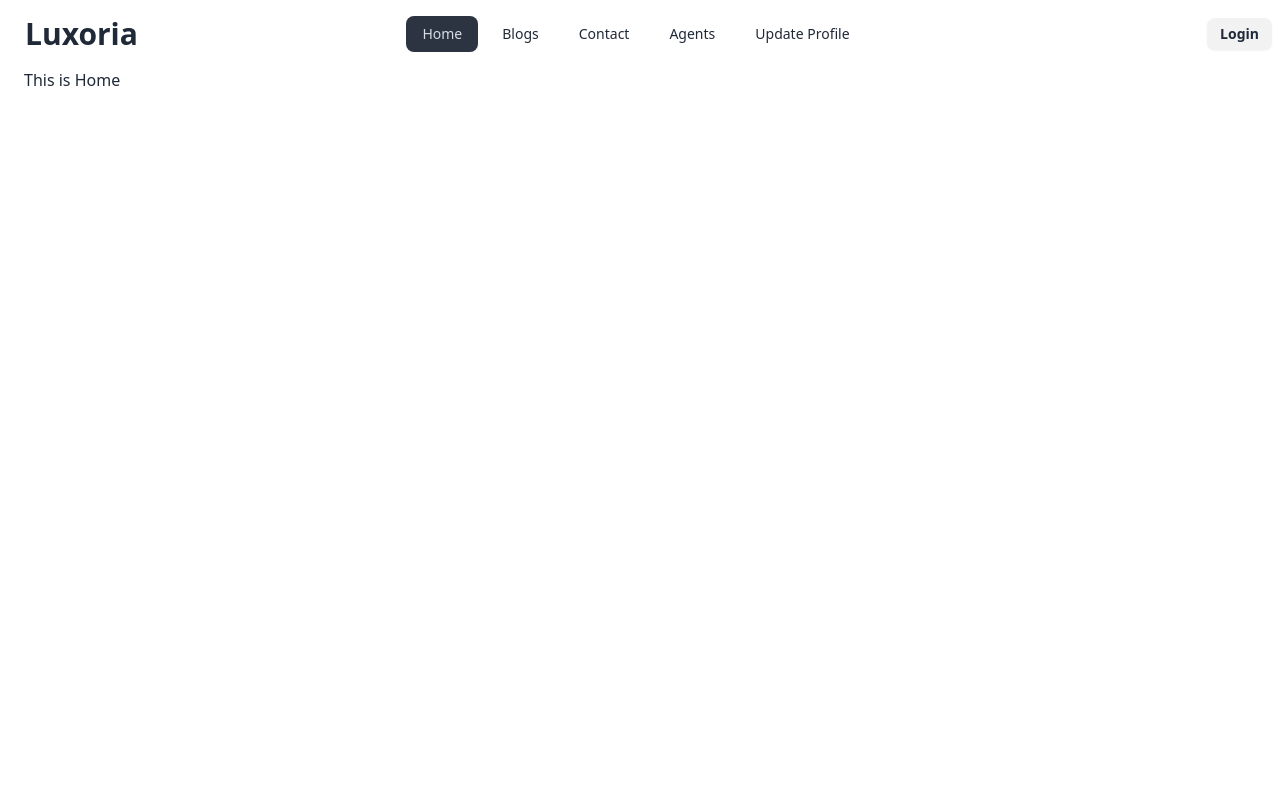
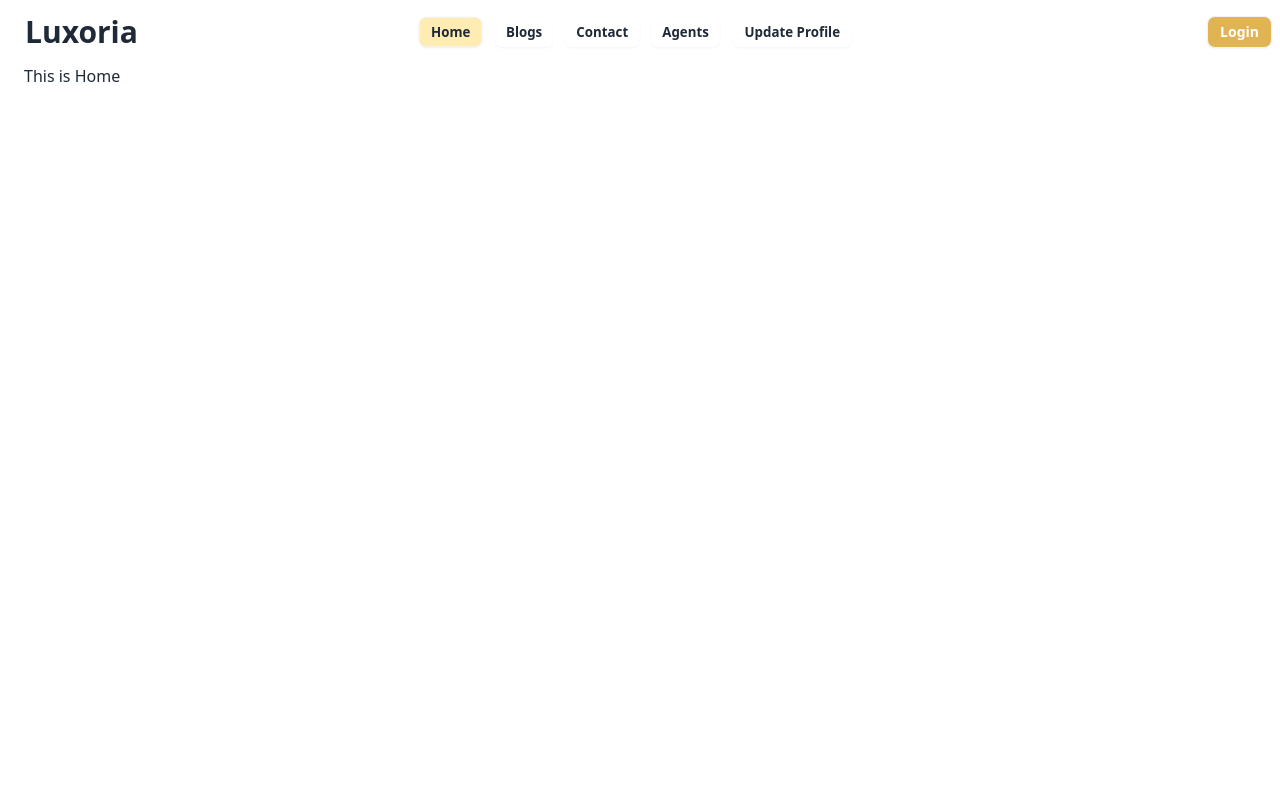
Before and after one commit to Sazid60/Luxoria-Real-Estate, a React (Vite) app: page / in a window 1280 px wide. Shown: the top 800 px of the page. Built offline with nearby package versions, Linux system fonts and the light colour scheme.

Commit message:
NavBar Design Fixed

```diff
--- a/src/Components/Footer.jsx
+++ b/src/Components/Footer.jsx
@@ -28,7 +28,7 @@ const Footer = () => {
                     <form className="mt-4 flex">
                         <input type="email" placeholder="Enter your email" className="w-full  border-gray-700 rounded-l-md py-2 px-3 text-sm text-gray-300 focus:outline-none focus:border-gray-500" />
                         <Link to={"/blogs"}>
-                         <button type="submit" className="bg-[#DAA520] hover:bg-slate-500 text-white font-semibold py-2 px-4 rounded-r-md">Subscribe</button>
+                         <button type="submit" className="bg-[#E1B453] hover:bg-slate-500 text-white font-semibold py-2 px-4 rounded-r-md">Subscribe</button>
                          </Link>
                     </form>
                 </div>
--- a/src/Components/Navbar.jsx
+++ b/src/Components/Navbar.jsx
@@ -1,18 +1,18 @@
-import { NavLink } from "react-router-dom";
+import { Link, NavLink } from "react-router-dom";
 
 const Navbar = () => {
     const links = <>
-        <li className="mr-2"><NavLink  to={"/"}>Home</NavLink></li>
-        <li className="mr-2"><NavLink  to={"/blogs"}>Blogs</NavLink></li>
-        <li className="mr-2"><NavLink to={"/contact"}>Contact</NavLink></li>
+        <li className="mr-2"><NavLink className={({ isActive }) => isActive ? 'btn btn-sm bg-[#FFECB3]' : 'btn btn-sm bg-transparent border-0'} to={"/"}>Home</NavLink></li>
+        <li className="mr-2"><NavLink className={({ isActive }) => isActive ? 'btn btn-sm bg-[#FFECB3]' : 'btn btn-sm bg-transparent border-0'} to={"/blogs"}>Blogs</NavLink></li>
+        <li className="mr-2"><NavLink className={({ isActive }) => isActive ? 'btn btn-sm bg-[#FFECB3]' : 'btn btn-sm bg-transparent border-0'} to={"/contact"}>Contact</NavLink></li>
 
 
 
         {/* This will be private Protected This will stay and divert to login if no user*/}
-        <li className="mr-2"><NavLink to={"/agents"}>Agents</NavLink></li>
+        <li className="mr-2"><NavLink className={({ isActive }) => isActive ? 'btn btn-sm bg-[#FFECB3]' : 'btn btn-sm bg-transparent border-0'} to={"/agents"}>Agents</NavLink></li>
 
         {/* This wil be protected routes  but this will appear after login*/}
-        <li className="mr-2"><NavLink to={"profile"}>Update Profile</NavLink></li>
+        <li className="mr-2"><NavLink className={({ isActive }) => isActive ? 'btn btn-sm bg-[#FFECB3]' : 'btn btn-sm bg-transparent border-0'} to={"profile"}>Update Profile</NavLink></li>
     </>
     return (
         <div className="navbar bg-base-100">
@@ -25,7 +25,7 @@ const Navbar = () => {
                         {links}
                     </ul>
                 </div>
-                <a className="btn btn-ghost text-3xl">Luxoria</a>
+                <Link to={"/"} className="btn btn-ghost text-3xl">Luxoria</Link>
             </div>
             <div className="navbar-center hidden lg:flex">
                 <ul className="menu menu-horizontal px-1">
@@ -33,7 +33,7 @@ const Navbar = () => {
                 </ul>
             </div>
             <div className="navbar-end">
-                <NavLink className="btn btn-sm" to={"/login"}>Login</NavLink>
+                <NavLink className="btn btn-sm bg-[#E1B453] hover:bg-slate-500 text-white" to={"/login"}>Login</NavLink>
             </div>
         </div>
     );
```
